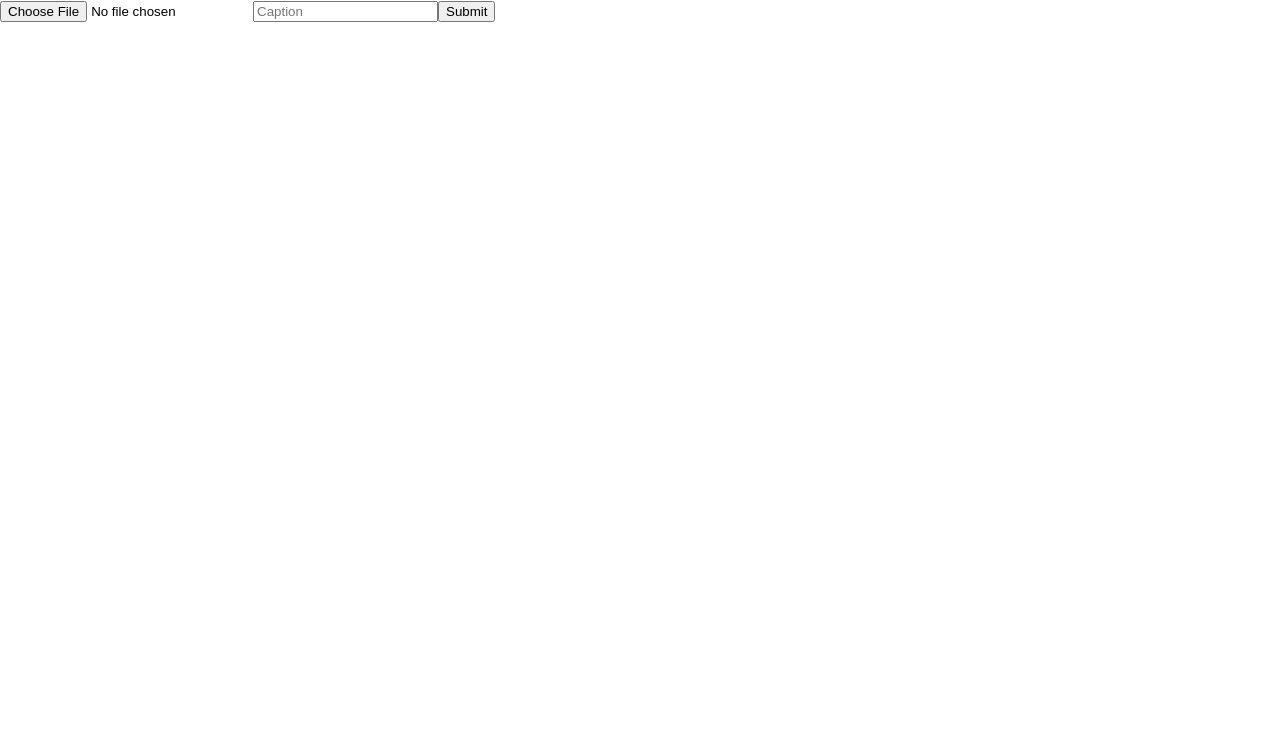
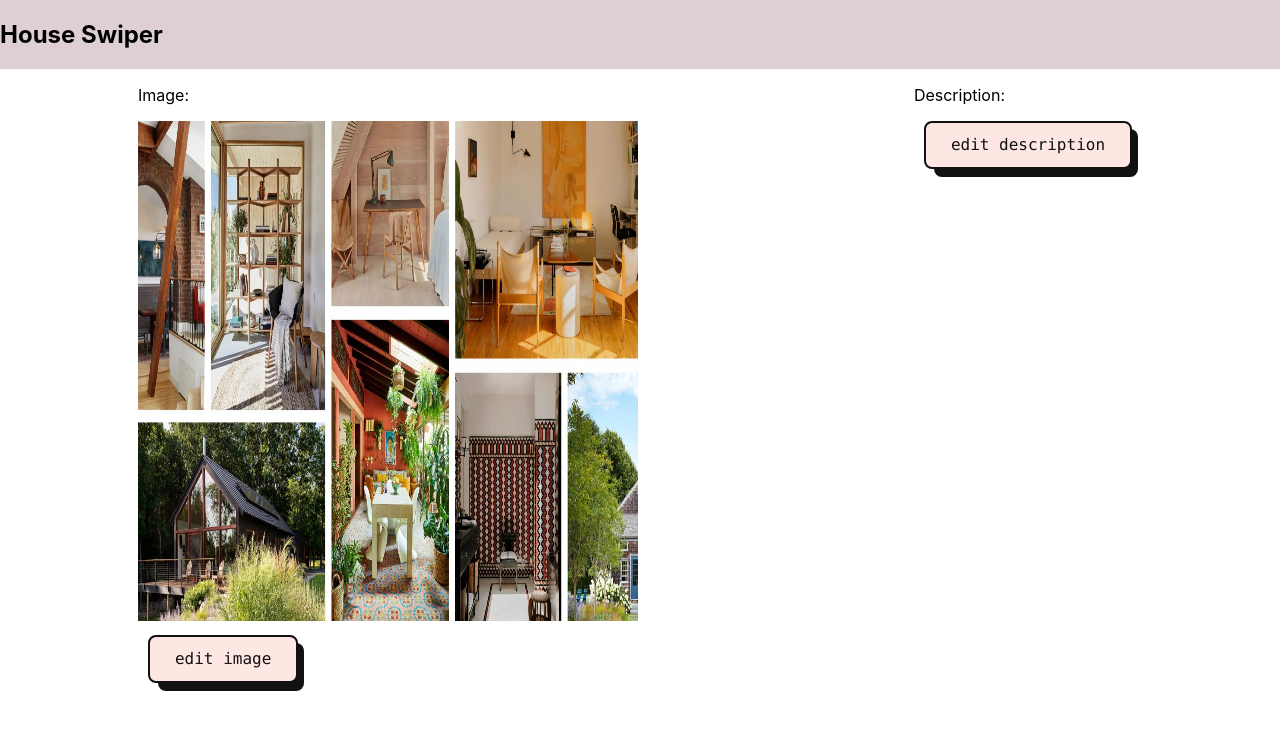
Before and after one commit to Malek-G7/house-swiper, a Next.js app in the folder house-swiper/: page /editProfile in a window 1280 px wide. Shown: the top 730 px of the page. Built offline with nearby package versions, Linux system fonts and the light colour scheme.

Commit message:
storing images to an AWS s3 bucket and retrieveing them

```diff
--- a/house-swiper/components/mainpage/Nav.js
+++ b/house-swiper/components/mainpage/Nav.js
@@ -1,16 +1,19 @@
 import styles from '.././Nav.module.css'
+import { useRouter } from 'next/router'
 
 export default function Nav() {
-
+    const router = useRouter()
     return (
         <nav className={styles.navstyle}>
             <svg xmlns="http://www.w3.org/2000/svg" fill="none" viewBox="0 0 24 24" strokeWidth={1.5} stroke="currentColor" className={styles.icon}>
             <path strokeLinecap="round" strokeLinejoin="round" d="M2.25 12l8.954-8.955c.44-.439 1.152-.439 1.591 0L21.75 12M4.5 9.75v10.125c0 .621.504 1.125 1.125 1.125H9.75v-4.875c0-.621.504-1.125 1.125-1.125h2.25c.621 0 1.125.504 1.125 1.125V21h4.125c.621 0 1.125-.504 1.125-1.125V9.75M8.25 21h8.25" />
             </svg>
             <h1>House Swiper</h1>
+            <div onClick = {()=> { router.push("/")}}>
             <svg xmlns="http://www.w3.org/2000/svg" fill="none" viewBox="0 0 24 24" stroke-width="1.5" stroke="currentColor" class={styles.icon}>
             <path stroke-linecap="round" stroke-linejoin="round" d="M15.75 9V5.25A2.25 2.25 0 0013.5 3h-6a2.25 2.25 0 00-2.25 2.25v13.5A2.25 2.25 0 007.5 21h6a2.25 2.25 0 002.25-2.25V15M12 9l-3 3m0 0l3 3m-3-3h12.75" />
             </svg>
+            </div>
         </nav>
     )
 }
--- a/house-swiper/pages/editProfile.js
+++ b/house-swiper/pages/editProfile.js
@@ -1,34 +1,13 @@
 import Nav from '../components/editProfile/Nav'
 import Body from "../components/editProfile/Body"
 import { useState } from "react"
-import axios from "axios"
 
-// export default function EditProfile (){
-//     return(
-//         <div>
-//             <Nav></Nav>
-//             <Body></Body>
-//         </div>
-// }
 
-export default function EditProfile() {
-    const [file, setFile] = useState()
-    const [caption, setCaption] = useState("")
-
-    const submit = async event => {
-      event.preventDefault()
-
-      const formData = new FormData();
-      formData.append("image", file)
-      formData.append("caption", caption)
-      await axios.post("http://localhost:5000/api/posts", formData, { headers: {'Content-Type': 'multipart/form-data'}})
-    }
-
-    return (
-       <form onSubmit={submit}>
-         <input onChange={e => setFile(e.target.files[0])} type="file" accept="image/*"></input>
-         <input value={caption} onChange={e => setCaption(e.target.value)} type="text" placeholder='Caption'></input>
-         <button type="submit">Submit</button>
-       </form>
-    )
-  }
+export default function EditProfile (){
+    return(
+        <div>
+            <Nav></Nav>
+            <Body></Body>
+        </div>
+        )
+}
```
Also changed, not shown: 1 other file (tests, documents, lock files or other folders).
